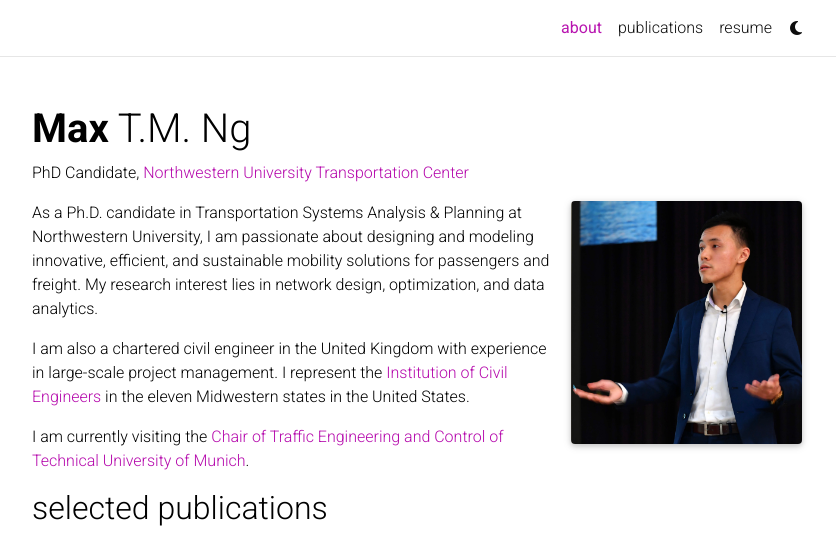
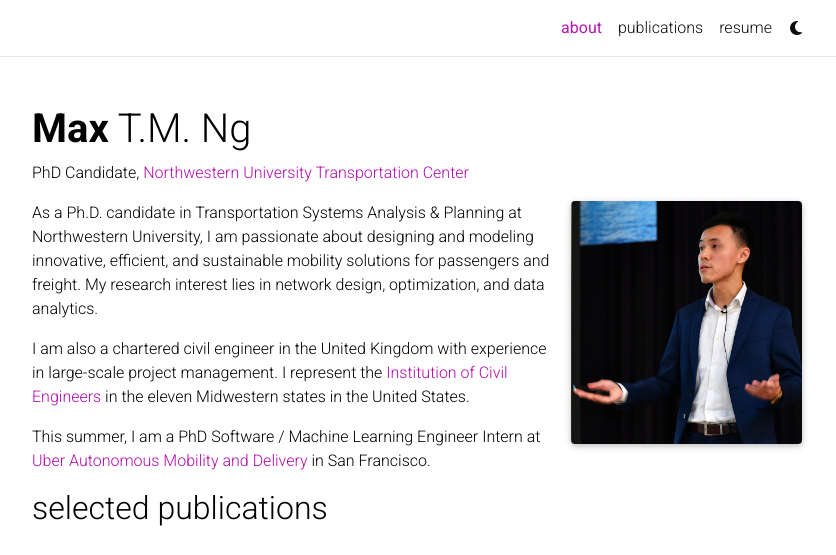
Before and after one commit to maxtmng/maxtmng.github.io, a Jekyll site: the page built from _pages/about.md, in a window 1280 px wide, cut to the strip 0-555 px from the top of the page. Shown: the whole strip, without its empty margins (223-1059 px from the left). Built offline with Jekyll 4.4.1, drawn with Linux system fonts in a browser that asks for light colours; full-size pictures stand in for the smaller copies a plugin makes; comment, search, counter and statistics services are not loaded; a style sheet for code colours, icons or effects is not loaded.

Commit message:
Update about.md

```diff
--- a/_pages/about.md
+++ b/_pages/about.md
@@ -19,4 +19,4 @@
 
 I am also a chartered civil engineer in the United Kingdom with experience in large-scale project management. I represent the <a href='https://ice.org.uk/'>Institution of Civil Engineers</a> in the eleven Midwestern states in the United States.
 
-I am currently visiting the <a href='https://www.mos.ed.tum.de/en/vt/home/'>Chair of Traffic Engineering and Control of Technical University of Munich</a>.
+This summer, I am a PhD Software / Machine Learning Engineer Intern at <a href='https://www.uber.com/us/en/autonomous/'>Uber Autonomous Mobility and Delivery</a> in San Francisco.
```
